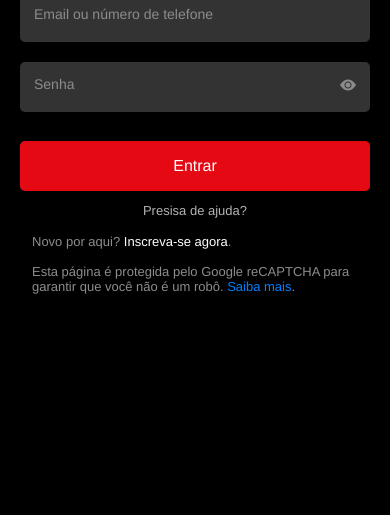
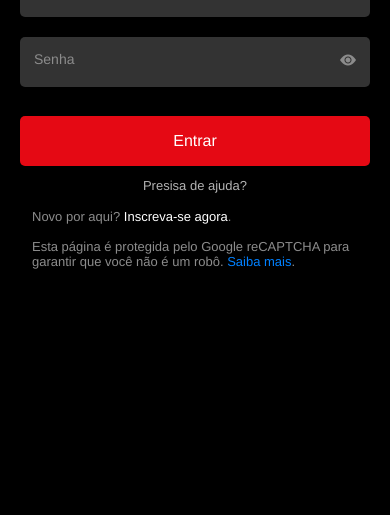
Before and after one commit to alessoncardoso/signin-netflix-v2, a plain HTML site: page index.html in a window 390 px wide. Shown: the part 329-844 px from the top of the page. Drawn offline with nearby package versions, Linux system fonts and the light colour scheme.

Commit message:
Atualizado

```diff
--- a/css/style.css
+++ b/css/style.css
@@ -197,7 +197,6 @@ label,
         box-shadow: none;
         border-radius: 0;
         background-color: #000;
-        padding: 50px 0 0;
     }
 
     .form-content {
```
